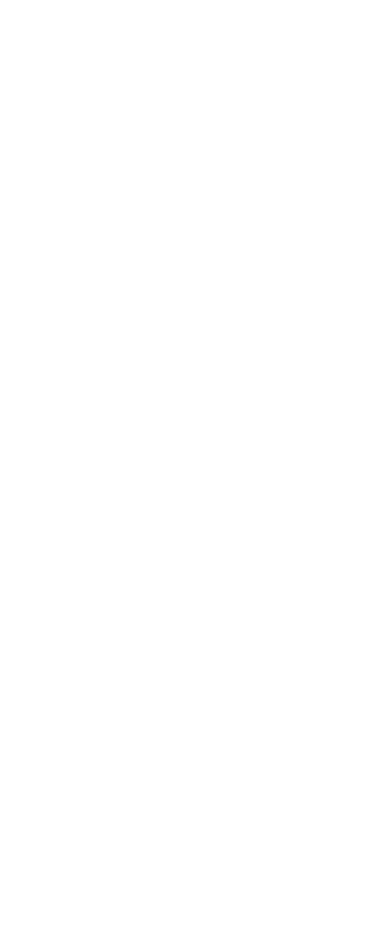
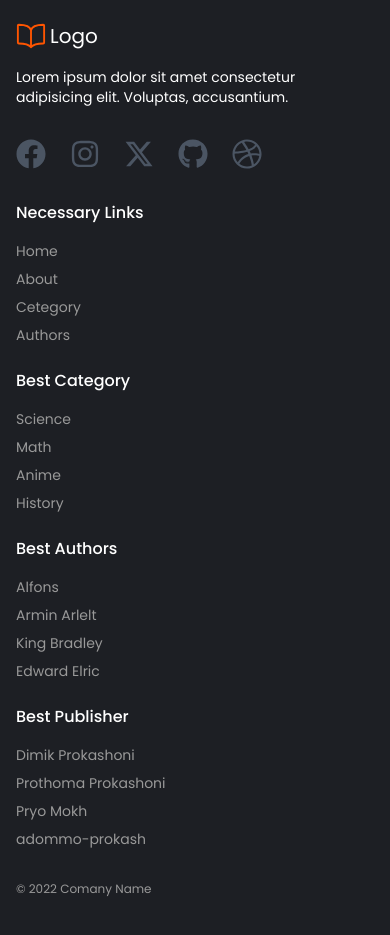
Before and after one commit to Tazri/book-shop, a Next.js app: page / in a window 390 px wide. Shown: the part 3280-4215 px from the top of the page. Before the commit the page ends 3237 px from the top, so only its background shows below. Built offline with nearby package versions, Linux system fonts and the light colour scheme.

Commit message:
complete homepage

```diff
--- a/app/(main)/layout.js
+++ b/app/(main)/layout.js
@@ -1,3 +1,4 @@
+import Footer from "@/components/shared/Footer/Footer";
 import Nav from "@/components/shared/Nav/Nav";
 import SecondNav from "@/components/shared/SecondNav/SecondNav";
 
@@ -7,6 +8,8 @@ export default function GlobalLayout({ children }) {
       <Nav />
       <SecondNav />
       {children}
+
+      <Footer />
     </>
   );
 }
--- a/app/(main)/page.js
+++ b/app/(main)/page.js
@@ -9,6 +9,7 @@ import { getDemoCategory } from "@/data/demoCategory";
 import { getDemoBook } from "@/data/demoData";
 import { getDemoPublisher } from "@/data/demoPublisher";
 import CategorySlider from "@/components/homePage/CategorySlider/CategorySlider";
+import HomeFeatured from "@/components/homePage/HomeFeatured";
 
 export default function HomePage() {
   const books = getDemoBook();
@@ -33,6 +34,8 @@ export default function HomePage() {
       <BookSlide title="Anime Book" books={books} />
 
       <CategorySlider allCategory={allCategory} />
+
+      <HomeFeatured />
     </>
   );
 }
--- a/app/globals.css
+++ b/app/globals.css
@@ -6,7 +6,7 @@
 
 @layer components {
   .container {
-    @apply max-w-[1080px] md:max-w-[700px] lg:max-w-[980px] s1400:max-w-[1280px];
+    @apply max-w-[1080px] lg:max-w-[1000px] s1400:max-w-[1280px];
   }
 }
 
--- /dev/null
+++ b/components/homePage/HomeFeatured.jsx
@@ -0,0 +1,46 @@
+import { TfiTruck } from "react-icons/tfi";
+import { LiaMoneyBillWaveSolid } from "react-icons/lia";
+import { RxReload } from "react-icons/rx";
+
+function HomeFeatured() {
+  return (
+    <div className="container my-8 mx-auto hidden gap-5 justify-center items-center s500:flex">
+      <FeatureCard
+        Icon={LiaMoneyBillWaveSolid}
+        title="Cash on Delivery"
+        text="Pay cash at your doorstep"
+      />
+
+      <FeatureCard
+        Icon={TfiTruck}
+        title="Delevery"
+        text="All over Bangladesh"
+      />
+
+      <FeatureCard
+        Icon={RxReload}
+        title="Happy Return"
+        text="7 days return facility"
+      />
+    </div>
+  );
+}
+
+function FeatureCard({ Icon = TfiTruck, title, text }) {
+  return (
+    <div className="flex items-center gap-3 s550:gap-2 text-[#333333]">
+      <div className="text-xl s550:text-3xl duration-200">
+        <Icon />
+      </div>
+
+      <div>
+        <h2 className="uppercase text-xs s550:text-sm duration-200">{title}</h2>
+        <p className="text-[0.5rem] s550:text-[0.74rem] text-[#666666] duration-200">
+          {text}
+        </p>
+      </div>
+    </div>
+  );
+}
+
+export default HomeFeatured;
--- /dev/null
+++ b/components/shared/Footer/Footer.jsx
@@ -0,0 +1,111 @@
+import FooterLogoDescription from "./FooterLogoDescription";
+import FooterUlList from "./FooterUlList";
+
+const necessaryLinks = {
+  title: "Necessary Links",
+  links: [
+    {
+      link: "#about",
+      name: "Home",
+    },
+    {
+      link: "#about",
+      name: "About",
+    },
+    {
+      link: "#category",
+      name: "Cetegory",
+    },
+    {
+      link: "#contact",
+      name: "Authors",
+    },
+  ],
+};
+
+const categoryLinks = {
+  title: "Best Category",
+  links: [
+    {
+      link: "#science",
+      name: "Science",
+    },
+    {
+      link: "#math",
+      name: "Math",
+    },
+    {
+      link: "#anime",
+      name: "Anime",
+    },
+    {
+      link: "#history",
+      name: "History",
+    },
+  ],
+};
+
+const authorsLinks = {
+  title: "Best Authors",
+  links: [
+    {
+      link: "#Alfons",
+      name: "Alfons",
+    },
+    {
+      link: "#armin-arlelt",
+      name: "Armin Arlelt",
+    },
+    {
+      link: "#king-bradley",
+      name: "King Bradley",
+    },
+    {
+      link: "#edward-elric",
+      name: "Edward Elric",
+    },
+  ],
+};
+
+const publisherLinks = {
+  title: "Best Publisher",
+  links: [
+    {
+      link: "#dimik",
+      name: "Dimik Prokashoni",
+    },
+    {
+      link: "#prothoma",
+      name: "Prothoma Prokashoni",
+    },
+    {
+      link: "#prio-mokh",
+      name: "Pryo Mokh",
+    },
+    {
+      link: "#adommo-prokash",
+      name: "adommo-prokash",
+    },
+  ],
+};
+
+function Footer() {
+  return (
+    <footer className="bg-footer-bg">
+      <div className="container px-4 py-16 mx-auto sm:px-6 lg:px-8 duration-200">
+        <div className="grid grid-cols-1 gap-8 lg:grid-cols-3">
+          <FooterLogoDescription />
+          <div className="grid grid-cols-1 gap-6 lg:col-span-2 sm:grid-cols-2 lg:grid-cols-4 duration-200">
+            <FooterUlList links={necessaryLinks} />
+            <FooterUlList links={categoryLinks} />
+            <FooterUlList links={authorsLinks} />
+            <FooterUlList links={publisherLinks} />
+          </div>
+        </div>
+        <p className="mt-8 text-xs text-footer-text">© 2022 Comany Name</p>
+      </div>
+    </footer>
+  );
+}
+
+export default Footer;
--- /dev/null
+++ b/components/shared/Footer/FooterLogoDescription.jsx
@@ -0,0 +1,64 @@
+import { IoBookOutline } from "react-icons/io5";
+import { FaFacebook } from "react-icons/fa";
+import { FaInstagram } from "react-icons/fa";
+import { FaXTwitter } from "react-icons/fa6";
+import { FaGithub } from "react-icons/fa6";
+import { FaDribbble } from "react-icons/fa";
+import Link from "next/link";
+
+const defaultLinks = [
+  {
+    link: "#facebook",
+    Icon: FaFacebook,
+  },
+
+  {
+    link: "#instagram",
+    Icon: FaInstagram,
+  },
+  {
+    link: "#twitter",
+    Icon: FaXTwitter,
+  },
+  {
+    link: "#github",
+    Icon: FaGithub,
+  },
+  {
+    link: "#dribbble",
+    Icon: FaDribbble,
+  },
+];
+
+function FooterLogoDescription({ links = defaultLinks }) {
+  return (
+    <div>
+      <span className="flex gap-1 items-center">
+        <IoBookOutline className="text-3xl text-primary" />{" "}
+        <span className="text-white text-xl">Logo</span>
+      </span>
+      <p className="max-w-xs mt-4 text-sm text-white">
+        Lorem ipsum dolor sit amet consectetur adipisicing elit. Voluptas,
+        accusantium.
+      </p>
+
+      <div className="flex flex-wrap mt-8 s240:space-x-4 s260:space-x-6 space-x-3 text-gray-600">
+        {links?.map(({ link, Icon }, index) => {
+          return (
+            <Link
+              key={link + index}
+              className="s280:text-3xl s220:text-2xl s185:text-xl text-base hover:text-white duration-150"
+              href={link}
+              target="_blank"
+              rel="noreferrer"
+            >
+              <Icon />
+            </Link>
+          );
+        })}
+      </div>
+    </div>
+  );
+}
+
+export default FooterLogoDescription;
--- /dev/null
+++ b/components/shared/Footer/FooterUlList.jsx
@@ -0,0 +1,46 @@
+import Link from "next/link";
+
+const defaultLinks = {
+  title: "Title",
+  links: [
+    {
+      link: "#about",
+      name: "About",
+    },
+    {
+      link: "#home",
+      name: "Home",
+    },
+    {
+      link: "#category",
+      name: "category",
+    },
+    {
+      link: "#contact",
+      name: "contact",
+    },
+  ],
+};
+
+function FooterUlList({ links = defaultLinks }) {
+  return (
+    <div>
+      <p className="font-medium text-white">{links?.title}</p>
+      <nav className="flex flex-col mt-4 space-y-2 text-sm text-footer-text">
+        {links?.links?.map(({ link, name }, index) => {
+          return (
+            <Link
+              href={link}
+              key={link + name + index}
+              className="hover:text-white duration-150"
+            >
+              {name}
+            </Link>
+          );
+        })}
+      </nav>
+    </div>
+  );
+}
+
+export default FooterUlList;
--- a/tailwind.config.js
+++ b/tailwind.config.js
@@ -14,6 +14,8 @@ module.exports = {
         "primary-shade-30": "#b33b01",
         "primary-tint-20": "#ff7734",
         "primary-tint-10": "#ff661a",
+        "footer-bg": "#1d1f24",
+        "footer-text": "#999999",
       },
       screens: {
         s185: "185px",
```
